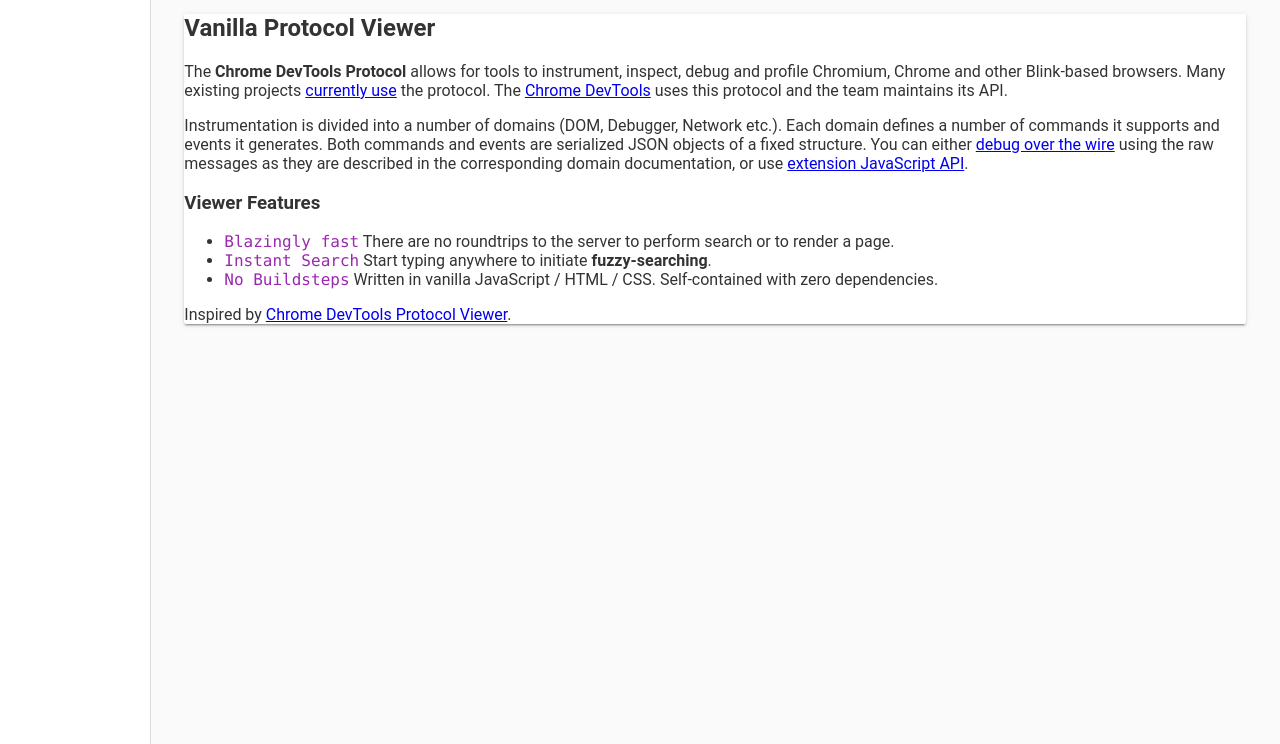
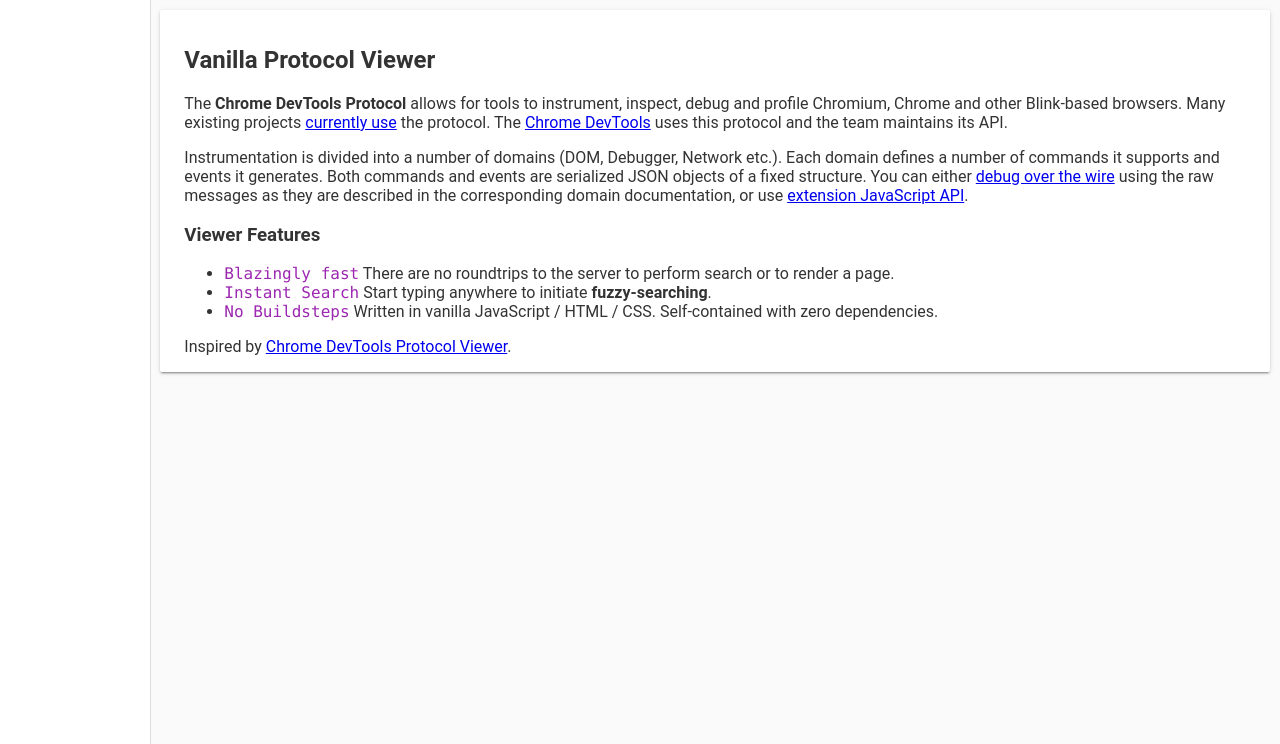
Before and after one commit to aslushnikov/vanilla-protocol-viewer, a plain HTML site: page index.html in a window 1280 px wide. Both pictures are taken after a click on the picture 1252 px from the left and 25 px from the top of the page. Shown: the part 56-800 px from the top of the page. Drawn offline with Linux system fonts and the light colour scheme; no server answers.

Commit message:
fix: restore padding for landing page

```diff
--- a/index.html
+++ b/index.html
@@ -23,7 +23,7 @@
 </section>
 <section id='sidebar'></section>
 <template id='landing'>
-  <div class='box'>
+  <div class='box box-content'>
     <h1>Vanilla Protocol Viewer</h1>
     <p>
     The <strong>Chrome DevTools Protocol</strong> allows for tools to
```
